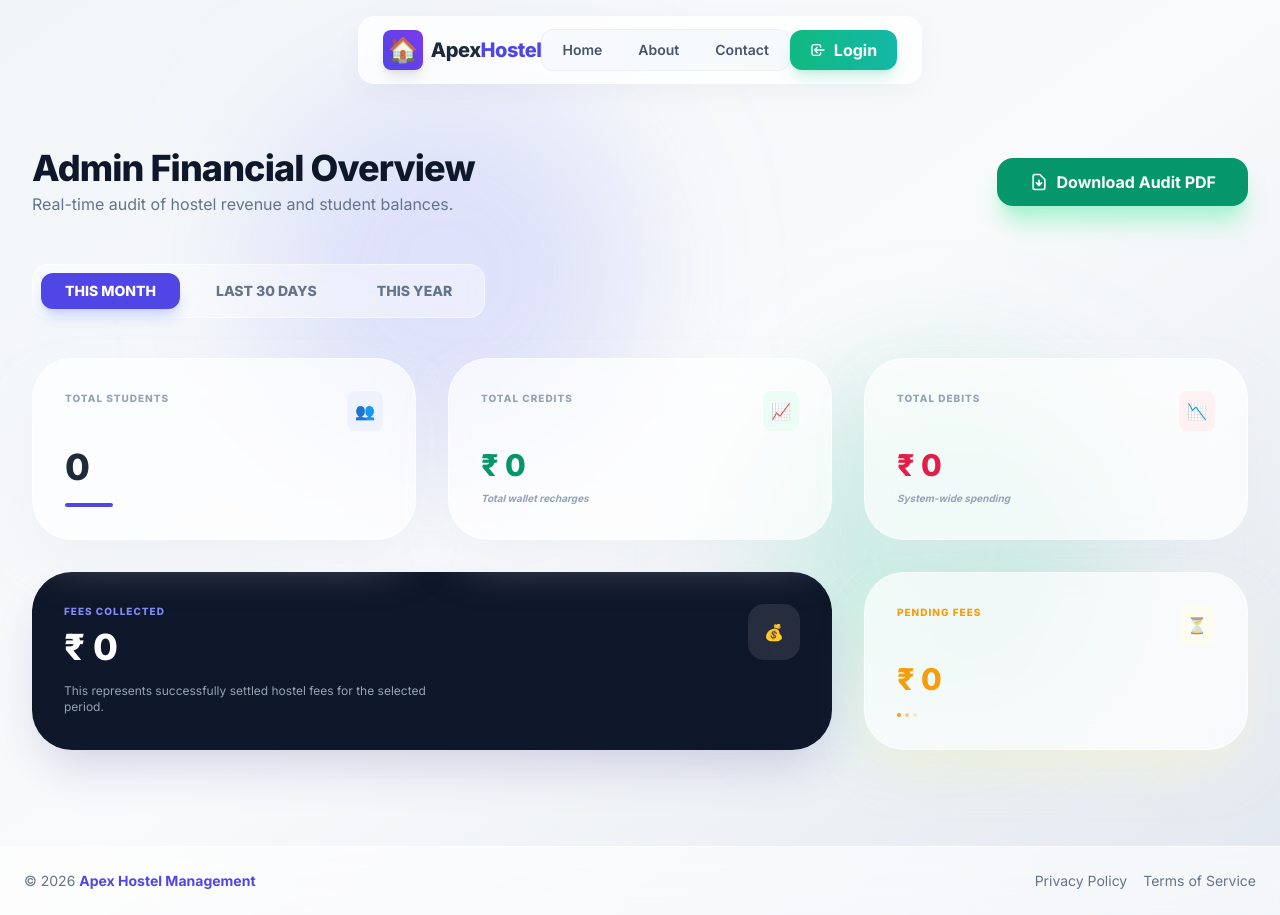
After one commit to aryanshekhada08/hostel_management_system---django, a Django app: page /accounts/admin-financial/ in a window 1280 px wide. The commit adds this page. Run offline with Django 5.2, Linux system fonts and the light colour scheme; data that the repository does not hold is empty; parts of the project's set-up code (start-up, migrations or seed data) failed here and were passed over; some libraries are stand-ins or nearby versions.

Commit message:
add Financial

```diff
--- a/apps/accounts/urls.py
+++ b/apps/accounts/urls.py
@@ -18,6 +18,10 @@ urlpatterns = [
     path("forgot-password/", views.forgot_password, name="forgot_password"),
     path("verify-otp/", views.verify_otp, name="verify_otp"),
     path("reset-password/", views.reset_password, name="reset_password"),
+    path("financial-report/", views.financial_report, name="financial_report"),
+    path("download-financial-report/", views.download_financial_report, name="download_financial_report"),
+    path("admin-financial/", views.admin_financial_dashboard, name="admin_financial_dashboard"),
+    path("admin-financial-pdf/", views.download_admin_financial_pdf, name="admin_financial_pdf"),
 
 
 ]
--- a/apps/accounts/views.py
+++ b/apps/accounts/views.py
@@ -21,6 +21,47 @@ from django.contrib import messages
 from django.core.mail import send_mail
 from django.conf import settings
 from .models import PasswordResetOTP
+
+from django.db.models import Sum
+from apps.wallets.models import Wallet, WalletTransaction
+from apps.fees.models import Fee
+from django.contrib.auth.decorators import login_required
+
+
+
+from reportlab.platypus import SimpleDocTemplate, Paragraph, Spacer, Table, TableStyle
+from reportlab.lib import colors
+from reportlab.lib.styles import ParagraphStyle
+from reportlab.lib import fonts
+from reportlab.lib.styles import getSampleStyleSheet
+from reportlab.lib.units import inch
+from reportlab.pdfbase.ttfonts import TTFont
+from reportlab.pdfbase import pdfmetrics
+from reportlab.lib.pagesizes import A4
+from reportlab.platypus import ListFlowable, ListItem
+from reportlab.platypus import FrameBreak
+from django.http import HttpResponse
+from datetime import datetime
+
+from django.contrib.admin.views.decorators import staff_member_required
+from django.db.models import Sum
+from django.utils import timezone
+from datetime import timedelta
+from apps.wallets.models import WalletTransaction
+from apps.fees.models import Fee
+from apps.accounts.models import User
+
+from datetime import datetime
+from django.http import HttpResponse
+from reportlab.lib import colors
+from reportlab.lib.pagesizes import A4
+from reportlab.lib.units import inch
+from reportlab.platypus import SimpleDocTemplate, Table, TableStyle, Paragraph, Spacer, HRFlowable
+from reportlab.lib.styles import getSampleStyleSheet, ParagraphStyle
+from django.utils import timezone
+from datetime import timedelta
+from django.db.models import Sum
+
 # ===============================
 # STUDENT LOGIN
 # ===============================
@@ -264,3 +305,373 @@ def reset_password(request):
         return redirect("accounts:login")
 
     return render(request, "accounts/reset_password.html")
+
+
+@login_required
+def financial_report(request):
+
+    if request.user.role != "STUDENT":
+        return redirect("home")
+
+    # Wallet
+    wallet, _ = Wallet.objects.get_or_create(user=request.user)
+    transactions = wallet.transactions.all().order_by("-created_at")
+
+    total_credit = wallet.transactions.filter(
+        transaction_type="CREDIT"
+    ).aggregate(Sum("amount"))["amount__sum"] or 0
+
+    total_debit = wallet.transactions.filter(
+        transaction_type="DEBIT"
+    ).aggregate(Sum("amount"))["amount__sum"] or 0
+
+    # Fees
+    fees = Fee.objects.filter(student=request.user)
+
+    total_fees_paid = fees.filter(status="Paid").aggregate(
+        Sum("amount")
+    )["amount__sum"] or 0
+
+    total_fees_pending = fees.filter(status="Pending").aggregate(
+        Sum("amount")
+    )["amount__sum"] or 0
+
+    context = {
+        "wallet": wallet,
+        "transactions": transactions,
+        "total_credit": total_credit,
+        "total_debit": total_debit,
+        "total_fees_paid": total_fees_paid,
+        "total_fees_pending": total_fees_pending,
+    }
+
+    return render(request, "accounts/financial_report.html", context)
+
+
+def download_financial_report(request):
+    # 1. Setup Response
+    response = HttpResponse(content_type='application/pdf')
+    response['Content-Disposition'] = f'attachment; filename="Apex_Report_{request.user.full_name}.pdf"'
+
+    doc = SimpleDocTemplate(
+        response,
+        pagesize=A4,
+        rightMargin=40, leftMargin=40, topMargin=40, bottomMargin=30
+    )
+    elements = []
+
+    # 2. Define Theme Colors (Fixed HexColor capitalization)
+    primary_indigo = colors.HexColor("#4f46e5")
+    success_emerald = colors.HexColor("#10b981")
+    warning_amber = colors.HexColor("#f59e0b")
+    border_slate = colors.HexColor("#e2e8f0")
+
+    # 3. Setup Styles
+    styles = getSampleStyleSheet()
+    title_style = ParagraphStyle(
+        'Title', parent=styles['Heading1'], fontSize=22, textColor=primary_indigo, spaceAfter=5
+    )
+    label_style = ParagraphStyle(
+        'Label', parent=styles['Normal'], fontSize=9, textColor=colors.grey, leading=12
+    )
+    value_style = ParagraphStyle(
+        'Value', parent=styles['Normal'], fontSize=11, fontName='Helvetica-Bold', leading=14
+    )
+
+    # 4. Fetch Data
+    wallet, _ = Wallet.objects.get_or_create(user=request.user)
+
+    total_credit = wallet.transactions.filter(transaction_type="CREDIT").aggregate(Sum("amount"))["amount__sum"] or 0
+    total_debit = wallet.transactions.filter(transaction_type="DEBIT").aggregate(Sum("amount"))["amount__sum"] or 0
+
+    fees = Fee.objects.filter(student=request.user)
+    total_fees_paid = fees.filter(status="Paid").aggregate(Sum("amount"))["amount__sum"] or 0
+    total_fees_pending = fees.filter(status="Pending").aggregate(Sum("amount"))["amount__sum"] or 0
+
+    # 5. Header Section
+    elements.append(Paragraph("Student Financial Statement", title_style))
+    elements.append(Paragraph("Apex Hostel Management System", label_style))
+    elements.append(Spacer(1, 0.2 * inch))
+    elements.append(HRFlowable(width="100%", thickness=1, color=border_slate))
+    elements.append(Spacer(1, 0.3 * inch))
+
+    # Student Info Grid
+    info_data = [
+        [Paragraph("STUDENT NAME", label_style), Paragraph("ACCOUNT EMAIL", label_style)],
+        [Paragraph(request.user.full_name, value_style), Paragraph(request.user.email, value_style)],
+        [Paragraph("REPORT DATE", label_style), Paragraph("CURRENT WALLET STATUS", label_style)],
+        [Paragraph(datetime.now().strftime('%d %B %Y'), value_style), Paragraph(f"Active", value_style)],
+    ]
+    info_table = Table(info_data, colWidths=[3 * inch, 3 * inch])
+    info_table.setStyle(TableStyle([('BOTTOMPADDING', (0,0), (-1,-1), 10)]))
+    elements.append(info_table)
+    elements.append(Spacer(1, 0.4 * inch))
+
+    # 6. Summary Cards (Table based)
+    summary_data = [
+        ["Wallet Balance", "Total Credits", "Total Debits"],
+        [f"Rs. {wallet.balance:,.2f}", f"Rs. {total_credit:,.2f}", f"Rs. {total_debit:,.2f}"]
+    ]
+    summary_table = Table(summary_data, colWidths=[2 * inch, 2 * inch, 2 * inch])
+    summary_table.setStyle(TableStyle([
+        ('BACKGROUND', (0, 0), (-1, 0), colors.HexColor("#f8fafc")),
+        ('TEXTCOLOR', (0, 0), (-1, 0), colors.HexColor("#64748b")),
+        ('FONTNAME', (0, 0), (-1, 0), 'Helvetica-Bold'),
+        ('FONTSIZE', (0, 0), (-1, 0), 8),
+        ('ALIGN', (0, 0), (-1, -1), 'CENTER'),
+        ('FONTSIZE', (0, 1), (-1, 1), 14),
+        ('TEXTCOLOR', (0, 1), (0, 1), primary_indigo),
+        ('TEXTCOLOR', (1, 1), (1, 1), success_emerald),
+        ('BOTTOMPADDING', (0, 1), (-1, 1), 15),
+        ('TOPPADDING', (0, 1), (-1, 1), 10),
+        ('BOX', (0, 0), (-1, -1), 0.5, border_slate),
+    ]))
+    elements.append(summary_table)
+    elements.append(Spacer(1, 0.5 * inch))
+
+    # 7. Fee Ledger Table
+    elements.append(Paragraph("HOSTEL FEE LEDGER", label_style))
+    elements.append(Spacer(1, 0.1 * inch))
+
+    ledger_data = [
+        ["DESCRIPTION", "STATUS", "AMOUNT"],
+        ["Hostel Fees Successfully Settled", "PAID", f"Rs. {total_fees_paid:,.2f}"],
+        ["Hostel Fees Currently Owed", "PENDING", f"Rs. {total_fees_pending:,.2f}"],
+    ]
+
+    ledger_table = Table(ledger_data, colWidths=[3.5 * inch, 1 * inch, 1.5 * inch], rowHeights=30)
+    ledger_table.setStyle(TableStyle([
+        ('BACKGROUND', (0, 0), (-1, 0), primary_indigo),
+        ('TEXTCOLOR', (0, 0), (-1, 0), colors.white),
+        ('FONTNAME', (0, 0), (-1, 0), 'Helvetica-Bold'),
+        ('ALIGN', (1, 0), (1, -1), 'CENTER'),
+        ('ALIGN', (2, 0), (2, -1), 'RIGHT'),
+        ('VALIGN', (0, 0), (-1, -1), 'MIDDLE'),
+        ('GRID', (0, 0), (-1, -1), 0.5, border_slate),
+        ('TEXTCOLOR', (1, 2), (1, 2), warning_amber), # Pending color
+        ('FONTNAME', (1, 1), (1, -1), 'Helvetica-Bold'),
+    ]))
+
+    elements.append(ledger_table)
+
+    # 8. Footer
+    elements.append(Spacer(1, 1 * inch))
+    disclaimer = "Thank you for using Apex Hostel. This is an official statement generated for your personal records."
+    elements.append(Paragraph(disclaimer, styles["Italic"]))
+
+    # Final build
+    doc.build(elements)
+    return response
+
+
+
+
+def admin_financial_dashboard(request):
+
+    # Time filter
+    filter_type = request.GET.get("filter", "month")
+
+    now = timezone.now()
+
+    if filter_type == "month":
+        start_date = now.replace(day=1)
+    elif filter_type == "year":
+        start_date = now.replace(month=1, day=1)
+    elif filter_type == "30days":
+        start_date = now - timedelta(days=30)
+    else:
+        start_date = None
+
+    # Wallet Transactions
+    transactions = WalletTransaction.objects.all()
+
+    if start_date:
+        transactions = transactions.filter(created_at__gte=start_date)
+
+    total_credit = transactions.filter(
+        transaction_type="CREDIT"
+    ).aggregate(Sum("amount"))["amount__sum"] or 0
+
+    total_debit = transactions.filter(
+        transaction_type="DEBIT"
+    ).aggregate(Sum("amount"))["amount__sum"] or 0
+
+    # Fees
+    fees = Fee.objects.all()
+
+    if start_date:
+        fees = fees.filter(created_at__gte=start_date)
+
+    total_fees_paid = fees.filter(status="Paid").aggregate(
+        Sum("amount")
+    )["amount__sum"] or 0
+
+    total_fees_pending = fees.filter(status="Pending").aggregate(
+        Sum("amount")
+    )["amount__sum"] or 0
+
+    total_students = User.objects.filter(role="STUDENT").count()
+
+    context = {
+        "total_credit": total_credit,
+        "total_debit": total_debit,
+        "total_fees_paid": total_fees_paid,
+        "total_fees_pending": total_fees_pending,
+        "total_students": total_students,
+        "filter_type": filter_type,
+    }
+
+    return render(request, "accounts/admin_financial_dashboard.html", context)
+
+
+def download_admin_financial_pdf(request):
+    # 1. Setup Filter Logic
+    filter_type = request.GET.get("filter", "month")
+    now = timezone.now()
+
+    if filter_type == "month":
+        start_date = now.replace(day=1, hour=0, minute=0, second=0)
+    elif filter_type == "year":
+        start_date = now.replace(month=1, day=1, hour=0, minute=0, second=0)
+    elif filter_type == "30days":
+        start_date = now - timedelta(days=30)
+    else:
+        start_date = None
+
+    # 2. Database Queries
+    transactions = WalletTransaction.objects.all()
+    fees = Fee.objects.all()
+
+    if start_date:
+        transactions = transactions.filter(created_at__gte=start_date)
+        fees = fees.filter(created_at__gte=start_date)
+
+    total_credit = transactions.filter(transaction_type="CREDIT").aggregate(Sum("amount"))["amount__sum"] or 0
+    total_debit = transactions.filter(transaction_type="DEBIT").aggregate(Sum("amount"))["amount__sum"] or 0
+    total_fees_paid = fees.filter(status="Paid").aggregate(Sum("amount"))["amount__sum"] or 0
+    total_fees_pending = fees.filter(status="Pending").aggregate(Sum("amount"))["amount__sum"] or 0
+    total_students = User.objects.filter(role="STUDENT").count()
+
+    # 3. Setup Response & Document
+    response = HttpResponse(content_type="application/pdf")
+    response["Content-Disposition"] = f'attachment; filename="Apex_Financial_Report_{filter_type}.pdf"'
+
+    doc = SimpleDocTemplate(
+        response,
+        pagesize=A4,
+        rightMargin=40,
+        leftMargin=40,
+        topMargin=40,
+        bottomMargin=30
+    )
+    elements = []
+
+    # 4. Define Colors & Styles (Using CORRECT HexColor)
+    brand_indigo = colors.HexColor("#4f46e5")
+    border_slate = colors.HexColor("#e2e8f0")
+    zebra_bg = colors.HexColor("#f8fafc")
+    text_dark = colors.HexColor("#1e293b")
+
+    styles = getSampleStyleSheet()
+
+    title_style = ParagraphStyle(
+        'TitleStyle',
+        parent=styles['Heading1'],
+        fontSize=26,
+        textColor=brand_indigo,
+        spaceAfter=10,
+        fontName='Helvetica-Bold'
+    )
+
+    sub_style = ParagraphStyle(
+        'SubStyle',
+        parent=styles['Normal'],
+        fontSize=10,
+        textColor=colors.grey,
+        spaceAfter=20
+    )
+
+    # 5. Build PDF Header
+    elements.append(Paragraph("APEX HOSTEL", title_style))
+    elements.append(Paragraph(f"ADMIN FINANCIAL AUDIT • {filter_type.upper()} OVERVIEW", sub_style))
+    elements.append(HRFlowable(width="100%", thickness=1.5, color=border_slate, spaceAfter=20))
+
+    # Meta Info Table
+    meta_data = [[
+        f"Generated: {datetime.now().strftime('%d %b %Y, %I:%M %p')}",
+        f"Filter Applied: {filter_type.title()}"
+    ]]
+    meta_table = Table(meta_data, colWidths=[3.5 * inch, 2.5 * inch])
+    meta_table.setStyle(TableStyle([
+        ('FONTSIZE', (0,0), (-1,-1), 8),
+        ('TEXTCOLOR', (0,0), (-1,-1), colors.grey),
+        ('ALIGN', (1,0), (1,0), 'RIGHT'),
+    ]))
+    elements.append(meta_table)
+    elements.append(Spacer(1, 0.4 * inch))
+
+    # 6. Main Data Table
+    table_data = [
+        ["METRIC DESCRIPTION", "VALUE / AMOUNT"],
+        ["Total Student Accounts", f"{total_students}"],
+        ["Wallet Credits (Recharges)", f"Rs. {total_credit:,.2f}"],
+        ["Wallet Debits (Usage)", f"Rs. {total_debit:,.2f}"],
+        ["Fees Collected", f"Rs. {total_fees_paid:,.2f}"],
+        ["Pending / Outstanding Fees", f"Rs. {total_fees_pending:,.2f}"],
+    ]
+
+    main_table = Table(table_data, colWidths=[3.8 * inch, 1.8 * inch], rowHeights=32)
+
+    main_table.setStyle(TableStyle([
+        # Header Styling
+        ('BACKGROUND', (0, 0), (-1, 0), brand_indigo),
+        ('TEXTCOLOR', (0, 0), (-1, 0), colors.white),
+        ('ALIGN', (0, 0), (-1, 0), 'CENTER'),
+        ('FONTNAME', (0, 0), (-1, 0), 'Helvetica-Bold'),
+        ('FONTSIZE', (0, 0), (-1, 0), 11),
+
+        # Grid & Body
+        ('GRID', (0, 0), (-1, -1), 0.5, border_slate),
+        ('VALIGN', (0, 0), (-1, -1), 'MIDDLE'),
+        ('FONTSIZE', (0, 1), (-1, -1), 10),
+        ('LEFTPADDING', (0, 0), (-1, -1), 15),
+        ('RIGHTPADDING', (0, 0), (-1, -1), 15),
+
+        # Zebra Stripes
+        ('BACKGROUND', (0, 2), (-1, 2), zebra_bg),
+        ('BACKGROUND', (0, 4), (-1, 4), zebra_bg),
+
+        # Alignment
+        ('ALIGN', (1, 1), (1, -1), 'RIGHT'),
+
+        # Specific Coloring for Pending
+        ('TEXTCOLOR', (1, 5), (1, 5), colors.red),
+    ]))
+
+    elements.append(main_table)
+
+    # 7. Summary Footer
+    elements.append(Spacer(1, 0.6 * inch))
+    total_revenue = total_fees_paid + total_credit
+
+    summary_style = ParagraphStyle(
+        'Summary',
+        parent=styles['Normal'],
+        fontSize=12,
+        fontName='Helvetica-Bold',
+        textColor=text_dark,
+        alignment=2 # Right Aligned
+    )
+
+    elements.append(Paragraph(f"Estimated Total Revenue: Rs. {total_revenue:,.2f}", summary_style))
+    elements.append(Spacer(1, 0.2 * inch))
+    elements.append(HRFlowable(width="40%", thickness=1, color=border_slate, hAlign='RIGHT'))
+
+    # Final Disclaimer
+    disclaimer = ParagraphStyle('Disc', parent=styles['Normal'], fontSize=8, textColor=colors.grey)
+    elements.append(Spacer(1, 1 * inch))
+    elements.append(Paragraph("This is a computer-generated document and does not require a physical signature.", disclaimer))
+
+    # Build PDF
+    doc.build(elements)
+    return response
--- /dev/null
+++ b/templates/accounts/admin_financial_dashboard.html
@@ -0,0 +1,112 @@
+{% extends "base.html" %}
+{% block title %}Admin Finance - Apex Hostel{% endblock %}
+
+{% block content %}
+
+<div class="fixed top-0 left-0 w-full h-full overflow-hidden -z-10 pointer-events-none">
+    <div class="absolute top-[10%] left-[20%] w-96 h-96 bg-indigo-400 rounded-full mix-blend-multiply filter blur-3xl opacity-20 animate-blob"></div>
+    <div class="absolute bottom-[10%] right-[10%] w-96 h-96 bg-emerald-400 rounded-full mix-blend-multiply filter blur-3xl opacity-20 animate-blob animation-delay-2000"></div>
+</div>
+
+<div class="max-w-7xl mx-auto px-4 py-12">
+
+    <div class="flex flex-col md:flex-row md:items-center justify-between mb-12 gap-6">
+        <div>
+            <h1 class="text-4xl font-black text-slate-900 tracking-tight">Admin Financial Overview</h1>
+            <p class="text-slate-500 font-medium mt-1">Real-time audit of hostel revenue and student balances.</p>
+        </div>
+        <a href="{% url 'accounts:admin_financial_pdf' %}?filter={{ filter_type }}"
+           class="inline-flex items-center gap-2 px-8 py-3 bg-emerald-600 text-white rounded-2xl font-bold shadow-xl shadow-emerald-200 hover:bg-emerald-700 transition-all hover:-translate-y-1">
+            <svg class="w-5 h-5" fill="none" stroke="currentColor" viewBox="0 0 24 24"><path stroke-linecap="round" stroke-linejoin="round" stroke-width="2" d="M12 10v6m0 0l-3-3m3 3l3-3m2 8H7a2 2 0 01-2-2V5a2 2 0 012-2h5.586a1 1 0 01.707.293l5.414 5.414a1 1 0 01.293.707V19a2 2 0 01-2 2z"></path></svg>
+            Download Audit PDF
+        </a>
+    </div>
+
+    <div class="flex flex-wrap gap-3 mb-10 p-2 bg-white/40 backdrop-blur-md rounded-2xl border border-white/60 w-fit">
+        <a href="?filter=month"
+           class="px-6 py-2 rounded-xl text-sm font-black transition-all {% if filter_type == 'month' %}bg-indigo-600 text-white shadow-lg shadow-indigo-200{% else %}text-slate-500 hover:bg-white/60{% endif %}">
+            THIS MONTH
+        </a>
+
+        <a href="?filter=30days"
+           class="px-6 py-2 rounded-xl text-sm font-black transition-all {% if filter_type == '30days' %}bg-indigo-600 text-white shadow-lg shadow-indigo-200{% else %}text-slate-500 hover:bg-white/60{% endif %}">
+            LAST 30 DAYS
+        </a>
+
+        <a href="?filter=year"
+           class="px-6 py-2 rounded-xl text-sm font-black transition-all {% if filter_type == 'year' %}bg-indigo-600 text-white shadow-lg shadow-indigo-200{% else %}text-slate-500 hover:bg-white/60{% endif %}">
+            THIS YEAR
+        </a>
+    </div>
+
+    <div class="grid grid-cols-1 md:grid-cols-2 lg:grid-cols-3 gap-8">
+
+        <div class="group bg-white/70 backdrop-blur-xl p-8 rounded-[2.5rem] shadow-2xl shadow-slate-200/50 border border-white/60 hover:-translate-y-1 transition-all">
+            <div class="flex justify-between items-start mb-4">
+                <p class="text-[10px] font-black text-slate-400 uppercase tracking-widest">Total Students</p>
+                <span class="p-2 bg-indigo-50 text-indigo-600 rounded-lg">👥</span>
+            </div>
+            <p class="text-4xl font-black text-slate-800">{{ total_students }}</p>
+            <div class="mt-4 h-1 w-12 bg-indigo-600 rounded-full"></div>
+        </div>
+
+        <div class="group bg-white/70 backdrop-blur-xl p-8 rounded-[2.5rem] shadow-2xl shadow-slate-200/50 border border-white/60 hover:-translate-y-1 transition-all">
+            <div class="flex justify-between items-start mb-4">
+                <p class="text-[10px] font-black text-slate-400 uppercase tracking-widest">Total Credits</p>
+                <span class="p-2 bg-emerald-50 text-emerald-600 rounded-lg">📈</span>
+            </div>
+            <p class="text-3xl font-black text-emerald-600">₹ {{ total_credit }}</p>
+            <p class="text-[10px] text-slate-400 font-bold mt-2 italic">Total wallet recharges</p>
+        </div>
+
+        <div class="group bg-white/70 backdrop-blur-xl p-8 rounded-[2.5rem] shadow-2xl shadow-slate-200/50 border border-white/60 hover:-translate-y-1 transition-all">
+            <div class="flex justify-between items-start mb-4">
+                <p class="text-[10px] font-black text-slate-400 uppercase tracking-widest">Total Debits</p>
+                <span class="p-2 bg-rose-50 text-rose-600 rounded-lg">📉</span>
+            </div>
+            <p class="text-3xl font-black text-rose-600">₹ {{ total_debit }}</p>
+            <p class="text-[10px] text-slate-400 font-bold mt-2 italic">System-wide spending</p>
+        </div>
+
+        <div class="group bg-slate-900 p-8 rounded-[2.5rem] shadow-2xl shadow-indigo-900/20 hover:-translate-y-1 transition-all lg:col-span-2">
+            <div class="flex justify-between items-start mb-4">
+                <div>
+                    <p class="text-[10px] font-black text-indigo-400 uppercase tracking-widest">Fees Collected</p>
+                    <p class="text-4xl font-black text-white mt-2">₹ {{ total_fees_paid }}</p>
+                </div>
+                <div class="p-4 bg-white/10 text-white rounded-2xl backdrop-blur-md">
+                    💰
+                </div>
+            </div>
+            <p class="text-xs text-slate-400 font-medium max-w-sm">This represents successfully settled hostel fees for the selected period.</p>
+        </div>
+
+        <div class="group bg-white/70 backdrop-blur-xl p-8 rounded-[2.5rem] shadow-2xl shadow-amber-100/50 border border-white/60 hover:-translate-y-1 transition-all">
+            <div class="flex justify-between items-start mb-4">
+                <p class="text-[10px] font-black text-amber-500 uppercase tracking-widest">Pending Fees</p>
+                <span class="p-2 bg-amber-50 text-amber-600 rounded-lg animate-pulse">⏳</span>
+            </div>
+            <p class="text-3xl font-black text-amber-500">₹ {{ total_fees_pending }}</p>
+            <div class="mt-4 flex gap-1">
+                <span class="w-1 h-1 bg-amber-500 rounded-full"></span>
+                <span class="w-1 h-1 bg-amber-500 rounded-full opacity-50"></span>
+                <span class="w-1 h-1 bg-amber-500 rounded-full opacity-20"></span>
+            </div>
+        </div>
+
+    </div>
+
+</div>
+
+<style>
+    @keyframes blob {
+        0% { transform: translate(0px, 0px) scale(1); }
+        33% { transform: translate(30px, -50px) scale(1.1); }
+        66% { transform: translate(-20px, 20px) scale(0.9); }
+        100% { transform: translate(0px, 0px) scale(1); }
+    }
+    .animate-blob { animation: blob 7s infinite; }
+    .animation-delay-2000 { animation-delay: 2s; }
+</style>
+
+{% endblock %}
--- a/templates/base.html
+++ b/templates/base.html
@@ -32,15 +32,18 @@
 
             <div class="hidden md:flex items-center gap-1 bg-slate-100/50 p-1 rounded-xl border border-slate-200/50">
 
+    {% if not user.is_superuser %}
         <a href="/" class="px-4 py-1.5 text-sm font-semibold text-slate-600 rounded-lg hover:bg-white hover:text-indigo-600 hover:shadow-sm transition-all">Home</a>
         <a href="/about/" class="px-4 py-1.5 text-sm font-semibold text-slate-600 rounded-lg hover:bg-white hover:text-indigo-600 hover:shadow-sm transition-all">About</a>
         <a href="/contact/" class="px-4 py-1.5 text-sm font-semibold text-slate-600 rounded-lg hover:bg-white hover:text-indigo-600 hover:shadow-sm transition-all">Contact</a>
+    {% endif %}
 
     {% if user.is_authenticated %}
         {% if user.is_superuser %}
             <a href="/admin" class="px-4 py-1.5 text-sm font-semibold text-indigo-700 bg-indigo-50/50 rounded-lg hover:bg-white hover:shadow-sm transition-all">Dashboard</a>
             <a href="{% url 'admin_wallet_dashboard' %}" class="px-4 py-1.5 text-sm font-semibold text-indigo-700 bg-indigo-50/50 rounded-lg hover:bg-white hover:shadow-sm transition-all">Wallet Admin</a>
             <a href="{% url 'room_dashboard' %}" class="px-4 py-1.5 text-sm font-semibold text-indigo-700 bg-indigo-50/50 rounded-lg hover:bg-white hover:shadow-sm transition-all">Room Panel</a>
+            <a href="/accounts/admin-financial" class="px-4 py-1.5 text-sm font-semibold text-indigo-700 bg-indigo-50/50 rounded-lg hover:bg-white hover:shadow-sm transition-all">Financial Overview</a>
         {% else %}
             <a href="{% url 'accounts:student_dashboard' %}" class="px-4 py-1.5 text-sm font-semibold text-slate-600 rounded-lg hover:bg-white hover:text-indigo-600 hover:shadow-sm transition-all">Dashboard</a>
             <a href="{% url 'wallet_dashboard' %}" class="px-4 py-1.5 text-sm font-semibold text-slate-600 rounded-lg hover:bg-white hover:text-indigo-600 hover:shadow-sm transition-all">My Wallet</a>
@@ -56,7 +59,6 @@
     {% endif %}
 
 </div>
-
             <div class="flex items-center gap-3">
                 {% if user.is_authenticated %}
                     <div class="hidden md:block text-right mr-2">
--- a/templates/dashboards/student/base.html
+++ b/templates/dashboards/student/base.html
@@ -20,6 +20,12 @@
             <a href="/complaints/my/" class="block hover:text-yellow-400">
                My Complaints
             </a>
+            <a href="{% url 'accounts:change_password' %}" class="block hover:text-yellow-400">
+                Change Password
+             </a>
+             <a href="{% url 'accounts:financial_report' %}" class="block hover:text-yellow-400">
+                Financial Report
+             </a>
         </nav>
     </aside>
 
--- a/templates/home.html
+++ b/templates/home.html
@@ -133,7 +133,7 @@
                 <div class="flex items-center gap-4 mb-6 border-b border-slate-100 pb-4">
                     <div class="w-12 h-12 bg-indigo-100 rounded-full flex items-center justify-center text-2xl">👤</div>
                     <div>
-                        <div class="font-bold text-slate-900">Aryan Shekhada</div>
+                        <div class="font-bold text-slate-900">Upendra Vadaliya</div>
                         <div class="text-sm text-slate-500">Hostel Admin</div>
                     </div>
                     <div class="ml-auto text-green-500 text-sm font-bold">● Active</div>
```
Also changed, not shown: templates/accounts/financial_report.html (added, +200 -0 lines). Lines whose indentation alone changed are shown as unchanged.
